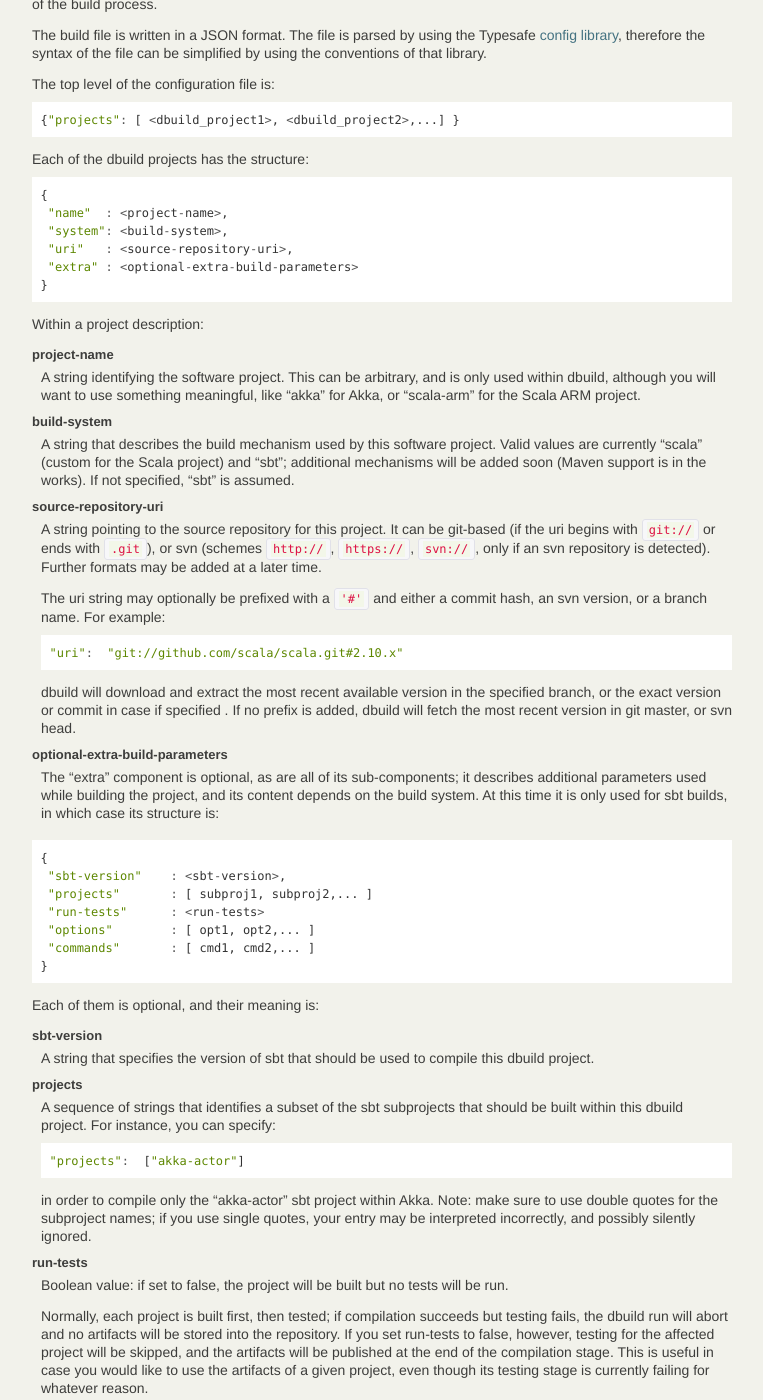
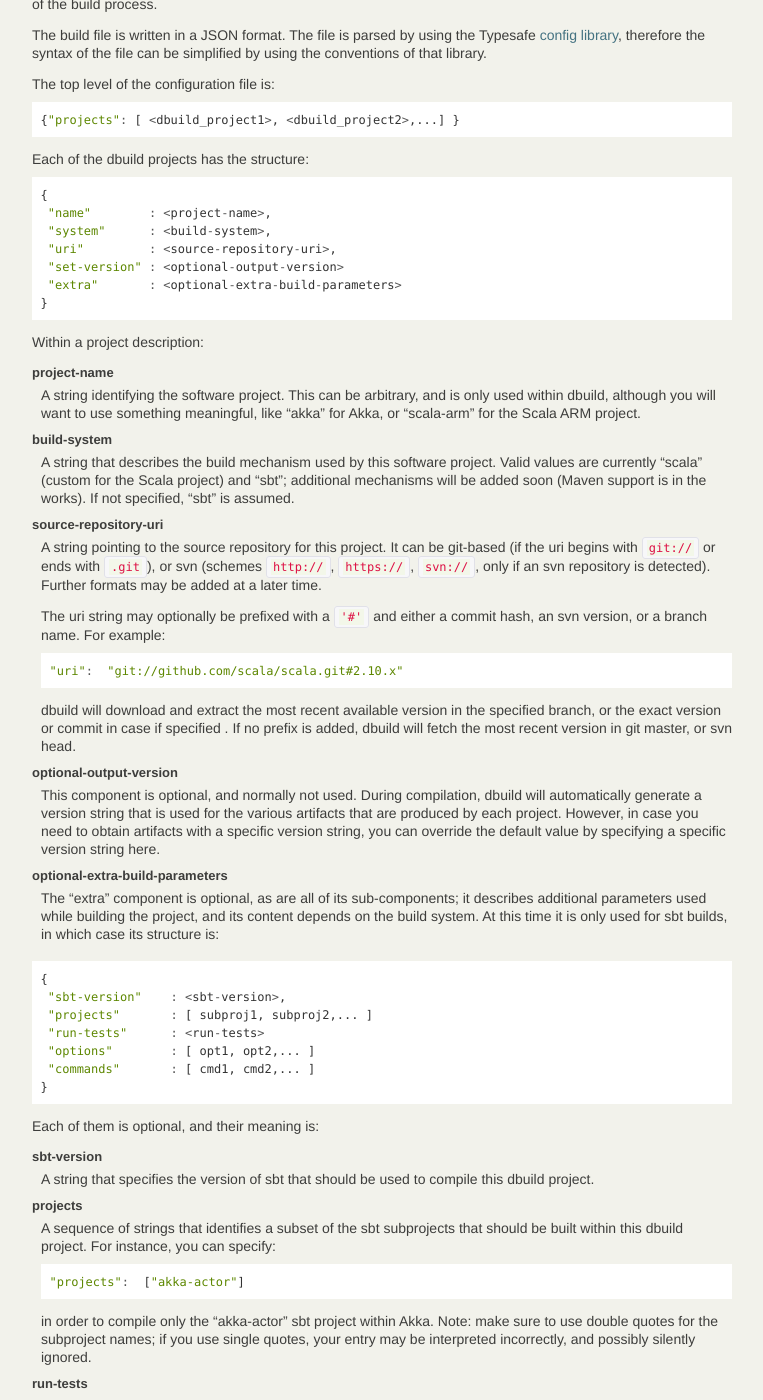
Before and after one commit to lightbend-labs/dbuild, a Sphinx documentation site: the page built from docs/src/sphinx/dbuild.rst, in a window 1280 px wide and 1400 px high, scrolled down 794 px. Shown: the whole window, without its empty margins (138-901 px from the left). Built offline with Sphinx 7.4.7, drawn with Linux system fonts in a browser that asks for light colours.

Commit message:
Adding the ability to specify the version string for projects
This commit reorganizes the generation of project version strings;
in addition, a new option "set-version" can be used to set the
version that should be used for projects to some specific value.

```diff
--- a/docs/src/sphinx/dbuild.rst
+++ b/docs/src/sphinx/dbuild.rst
@@ -55,10 +55,11 @@ Each of the dbuild projects has the structure:
 .. code-block:: javascript
 
    {
-    "name"  : <project-name>,
-    "system": <build-system>,
-    "uri"   : <source-repository-uri>,
-    "extra" : <optional-extra-build-parameters>
+    "name"        : <project-name>,
+    "system"      : <build-system>,
+    "uri"         : <source-repository-uri>,
+    "set-version" : <optional-output-version>
+    "extra"       : <optional-extra-build-parameters>
    }
 
 Within a project description:
@@ -88,6 +89,12 @@ source-repository-uri
   dbuild will download and extract the most recent available version in the specified branch, or the
   exact version or commit in case if specified . If no prefix is added, dbuild will fetch the most recent
   version in git master, or svn head.
+
+optional-output-version
+  This component is optional, and normally not used. During compilation, dbuild will automatically
+  generate a version string that is used for the various artifacts that are produced by each
+  project. However, in case you need to obtain artifacts with a specific version string, you can
+  override the default value by specifying a specific version string here.
 
 optional-extra-build-parameters
   The "extra" component is optional, as are all of its sub-components; it describes additional
```
Also changed, not shown: 16 other files.
